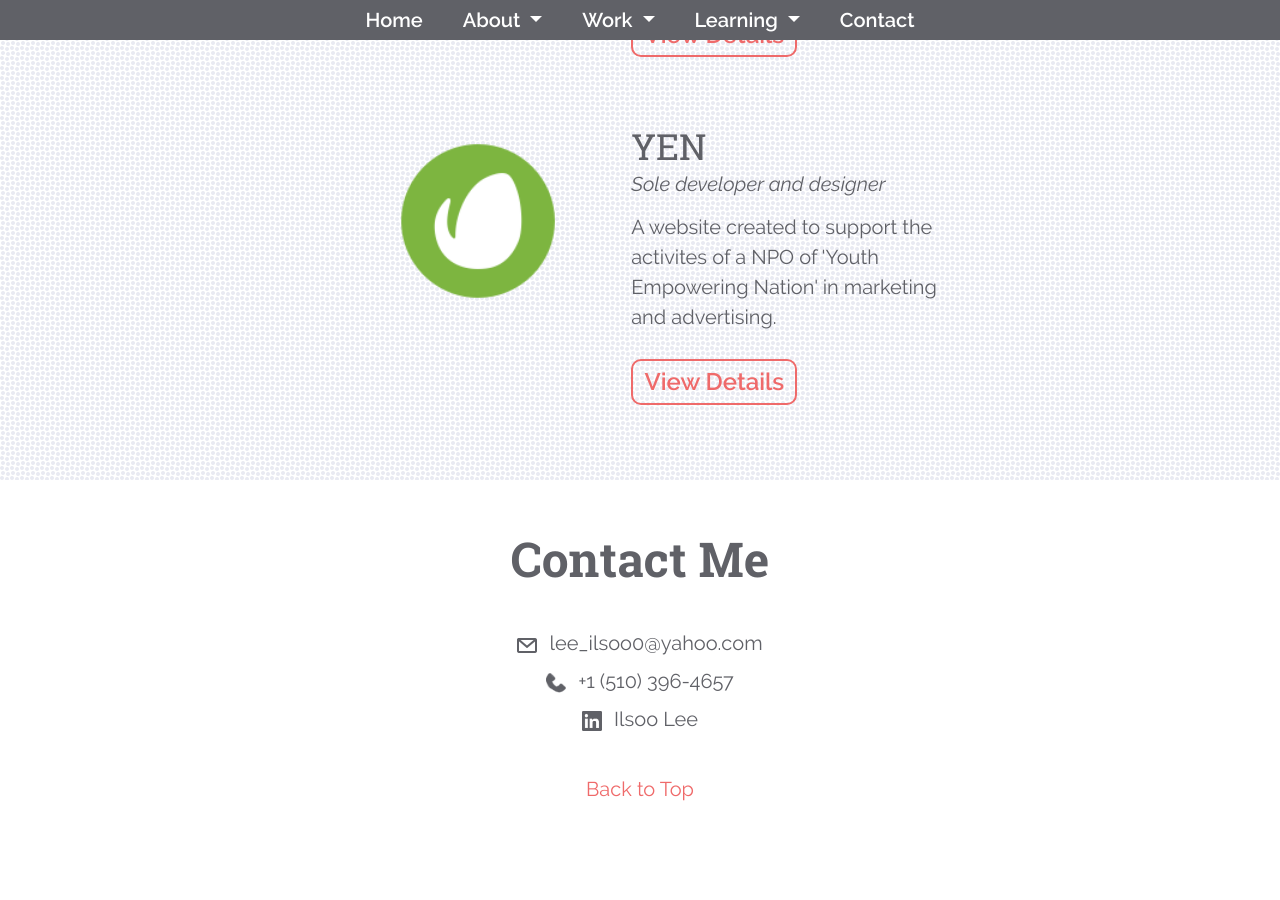
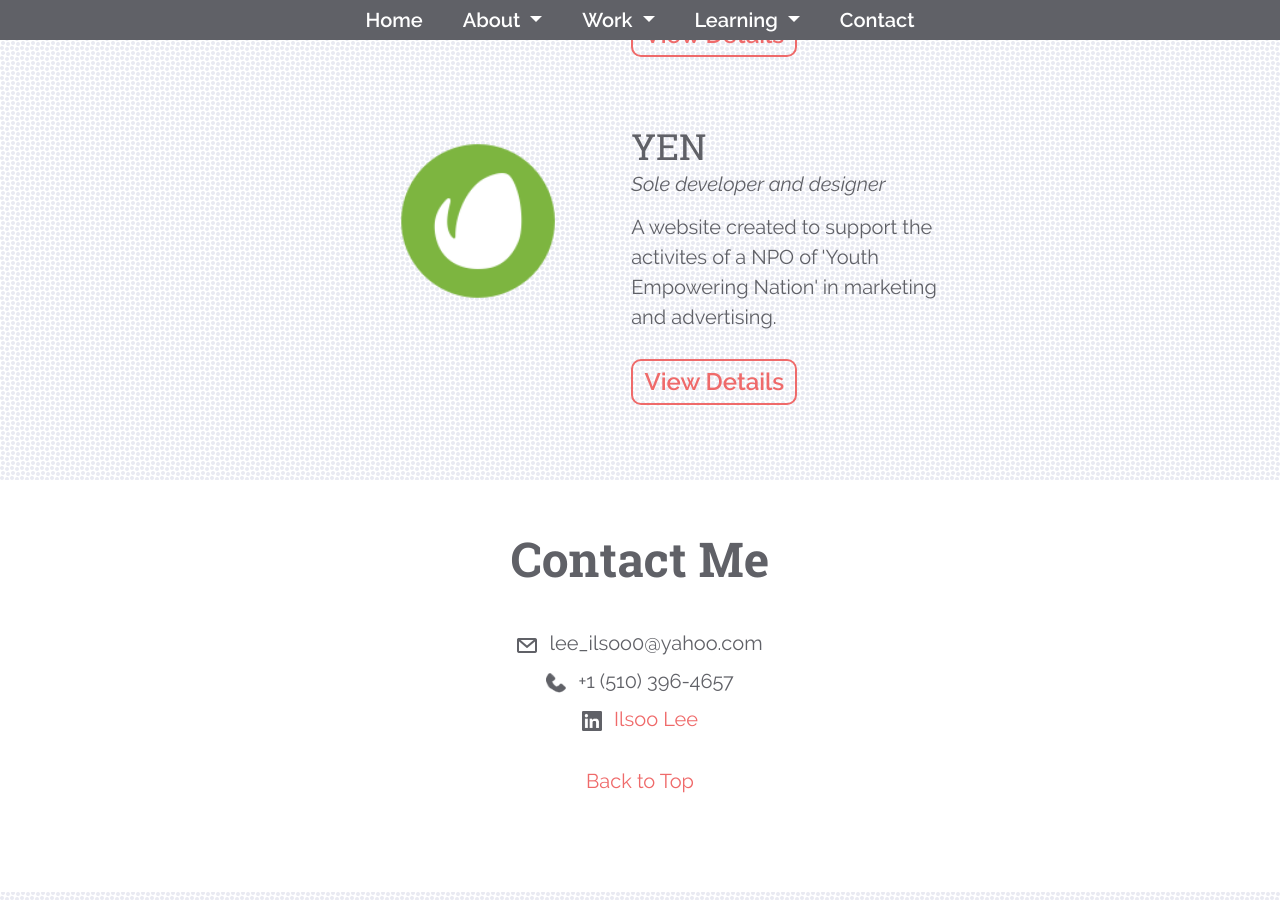
Before and after one commit to soo1017/soolee, a Jekyll site: the page built from index.html, in a window 1280 px wide and 900 px high, scrolled down 3384 px. Built offline with Jekyll 4.4.1, drawn with Linux system fonts in a browser that asks for light colours; nearby versions of some CDN libraries.

```diff
--- a/_includes/contact.html
+++ b/_includes/contact.html
@@ -26,7 +26,7 @@
                 <img src="{{ site.url }}{{ site.data.footer.linkedin_icon }}" class="contact-icon" />
             </div>
             <div class="column">
-                <p class="contact-text" href="{{ site.linkedin}}" target="_blank" rel="noopener noreferrer">{{ site.data.aboutme.name }}</p>
+                <a class="contact-text" href="{{ site.linkedin}}" target="_blank" rel="noopener noreferrer">{{ site.data.aboutme.name }}</a>
             </div>
         </div>
     </div>
```
